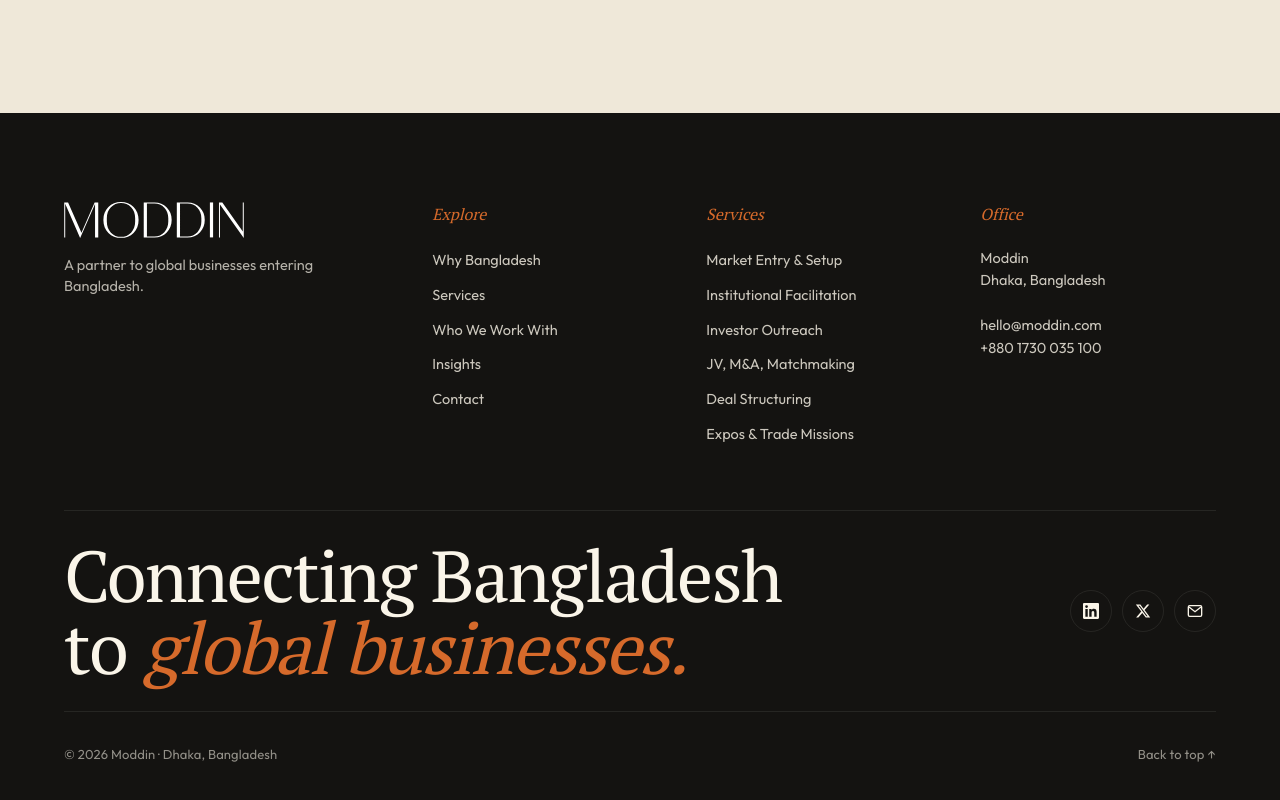
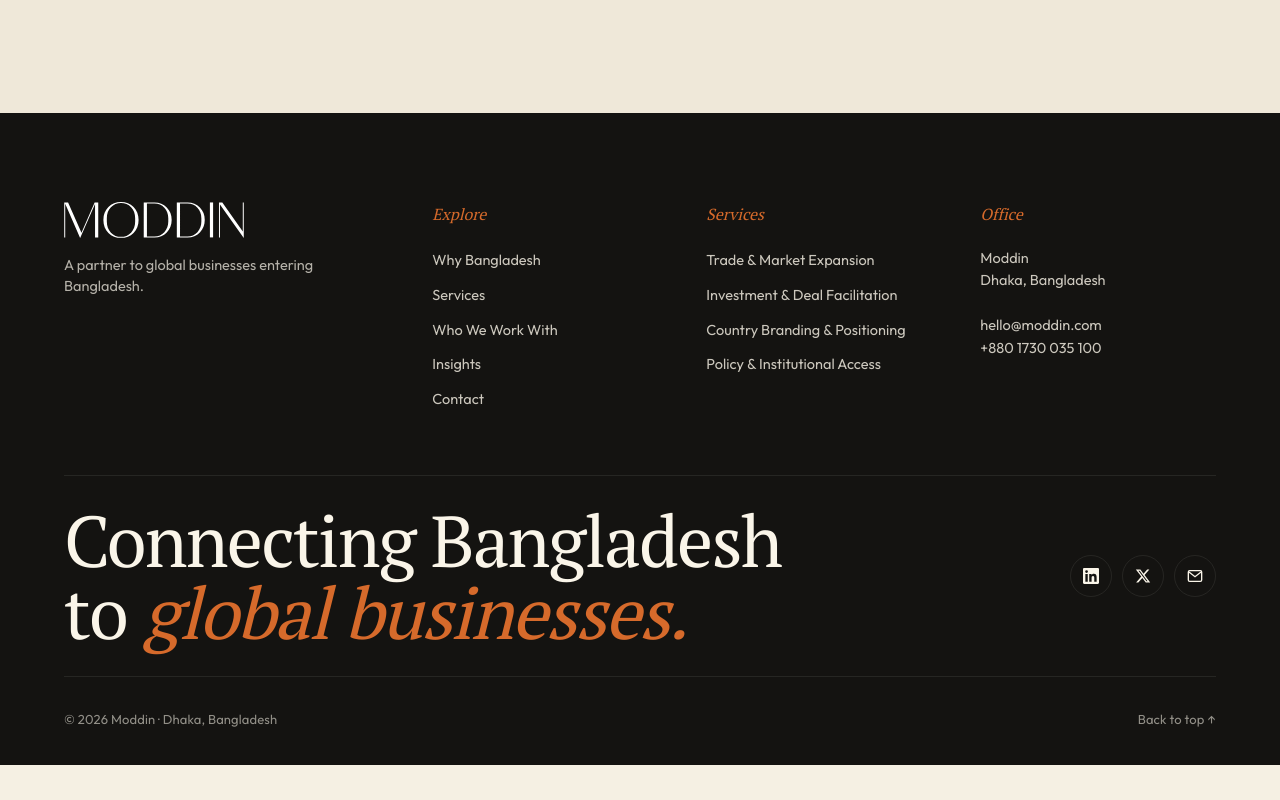
Before and after one commit to Creativecoder11/moddin, a Next.js app: page /why-bangladesh in a window 1280 px wide. Shown: the part 831-1631 px from the top of the page. After the commit the page ends 1596 px from the top, so only its background shows below. Built offline with nearby package versions, Linux system fonts and the light colour scheme.

Commit message:
Update footer services

```diff
--- a/app/data/site.ts
+++ b/app/data/site.ts
@@ -127,6 +127,7 @@ export const ROLES: Role[] = [
 export type Service = {
   num: string;
   label: string;
+  footerLabel: string;
   titleHTML: string;
   body: string;
   pill: string;
@@ -135,6 +136,7 @@ export const SERVICES: Service[] = [
   {
     num: "01",
     label: "Trade",
+    footerLabel: "Trade & Market Expansion",
     titleHTML: "Trade &amp; <em>Market</em> Expansion",
     body: "Enable cross-border trade through structured market access, sourcing alignment, and partner connections across Bangladesh’s industrial ecosystem.",
     pill: "For global companies",
@@ -142,6 +144,7 @@ export const SERVICES: Service[] = [
   {
     num: "02",
     label: "Investment",
+    footerLabel: "Investment & Deal Facilitation",
     titleHTML: "Investment &amp; <em>Deal</em> Facilitation",
     body: "Support investors from opportunity discovery to deal execution—covering partnerships, structuring, and market entry.",
     pill: "For investors & corporates",
@@ -149,6 +152,7 @@ export const SERVICES: Service[] = [
   {
     num: "03",
     label: "Branding",
+    footerLabel: "Country Branding & Positioning",
     titleHTML: "Country Branding &amp; <em>Positioning</em>",
     body: "Shape how Bangladesh is understood globally—through clear investment narratives, sector positioning, and investor-facing communication.",
     pill: "For governments & national platforms",
@@ -156,6 +160,7 @@ export const SERVICES: Service[] = [
   {
     num: "04",
     label: "Policy & Access",
+    footerLabel: "Policy & Institutional Access",
     titleHTML: "Policy &amp; <em>Institutional</em> Access",
     body: "Navigate regulatory pathways and unlock access to ministries, agencies, and key institutions—enabling smoother entry and execution.",
     pill: "For institutions & partners",
@@ -285,11 +290,9 @@ export const FOOTER_LINKS = {
     { href: "#contact", label: "Contact" },
   ],
   services: [
-    { href: "#services", label: "Market Entry & Setup" },
-    { href: "#services", label: "Institutional Facilitation" },
-    { href: "#services", label: "Investor Outreach" },
-    { href: "#services", label: "JV, M&A, Matchmaking" },
-    { href: "#services", label: "Deal Structuring" },
-    { href: "#services", label: "Expos & Trade Missions" },
+    ...SERVICES.map((service) => ({
+      href: "#services",
+      label: service.footerLabel,
+    })),
   ],
 } as const;
```
